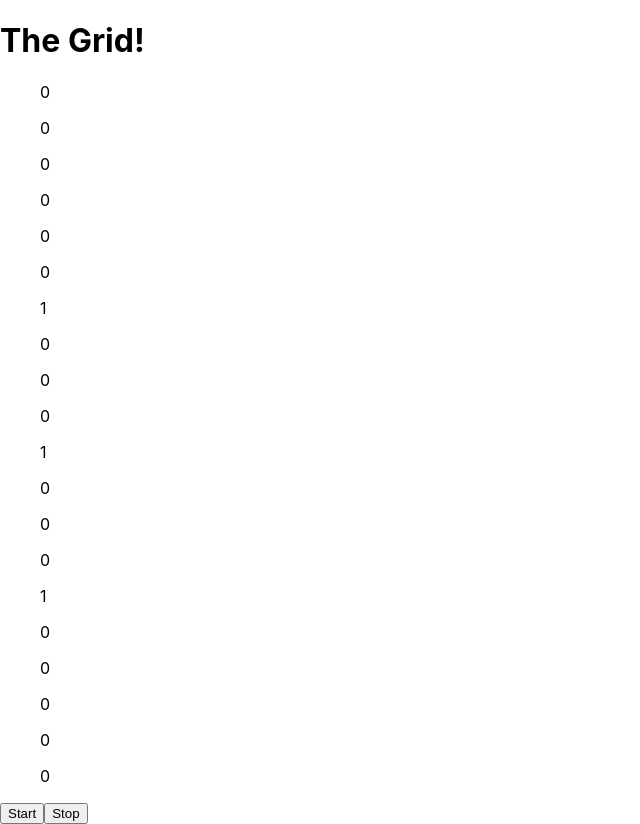
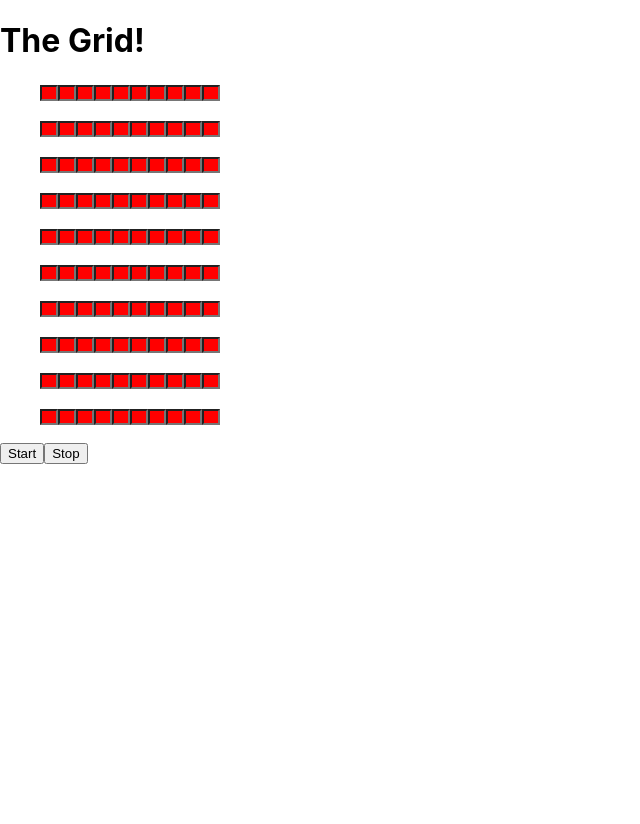
Before and after one commit to smackey15/HooksPractice, a React (Create React App) app: page / in a window 1280 px wide. Shown: the whole page, without its empty margins (0-640 px from the left). After the commit the page ends 800 px from the top, so only its background shows below. Built offline with nearby package versions, Linux system fonts and the light colour scheme.

Commit message:
code grid as new array filled with empty spaces that are filled with color in the render

```diff
--- a/src/game.jsx
+++ b/src/game.jsx
@@ -3,14 +3,18 @@ import {useState} from 'react';
 import { getNextGeneration } from './gol';
 
 function Game() {
-    const grid = [
-        [0,0,0,0],
-        [0,0,1,0],
-        [0,0,1,0],
-        [0,0,1,0],
-        [0,0,0,0]
-    ]
+    // const grid = [
+    //     [0,0,0,0],
+    //     [0,0,1,0],
+    //     [0,0,1,0],
+    //     [0,0,1,0],
+    //     [0,0,0,0]
+    // ]
 
+    const grid = Array.from(Array(10), () => new Array(10).fill())
+    console.log(grid)
+
+// converts 2d array into object that can be passed into 'getNextGeneration' function
     const convertGrid = (twoD) => {
         const obj = {}
         for (let i=0; i<twoD.length; i++) {
@@ -24,8 +28,6 @@ function Game() {
         return obj
     }
 
-    console.log(convertGrid(grid))
-
     const blinker = {
         0: [],
         1: [2],
@@ -38,9 +40,9 @@ function Game() {
     const [isAlive, setIsAlive] = useState(false)
     const [generation, setGeneration] = useState(blinker)
     const [intervalId, setIntervalId] = useState(0)
-    // console.log(isAlive)
-    // console.log(generation)
-    // console.log(intervalId)
+    console.log(isAlive)
+    console.log(generation)
+    console.log(intervalId)
 
     const handleStart = () => {
         const newIntervalId = setInterval(() => {
@@ -56,15 +58,19 @@ function Game() {
         }
     }
 
+// iterate over board and display each cell as a unique component(?).
+// clicking each cell should flip isAlive back and forth from false to true to false to true, etc.
+// it should be white if isAlive is false and black if isAlive is true
+// something doesn't fully work on line 68
     return (
         <div>
             <h1>The Grid!</h1>
             {board.map((row, i) => {
                 return (
                     <ul key={i}>{row.map((cell, i) => {
-                        return (
-                            <p key={i} onClick={() => setIsAlive(!isAlive)}>{cell}</p>
-                        )
+                        return !isAlive ? (
+                            <input style={{background:"red", height:"10px", width:"10px"}} key={i} onClick={() => setIsAlive(!isAlive)}>{cell}</input>
+                        ) : (<input style={{background:"black", height:"10px", width:"10px"}} key={i} onClick={() => setIsAlive(!isAlive)}>{cell}</input>)
                     })}</ul>
                 )
             } )}
```
